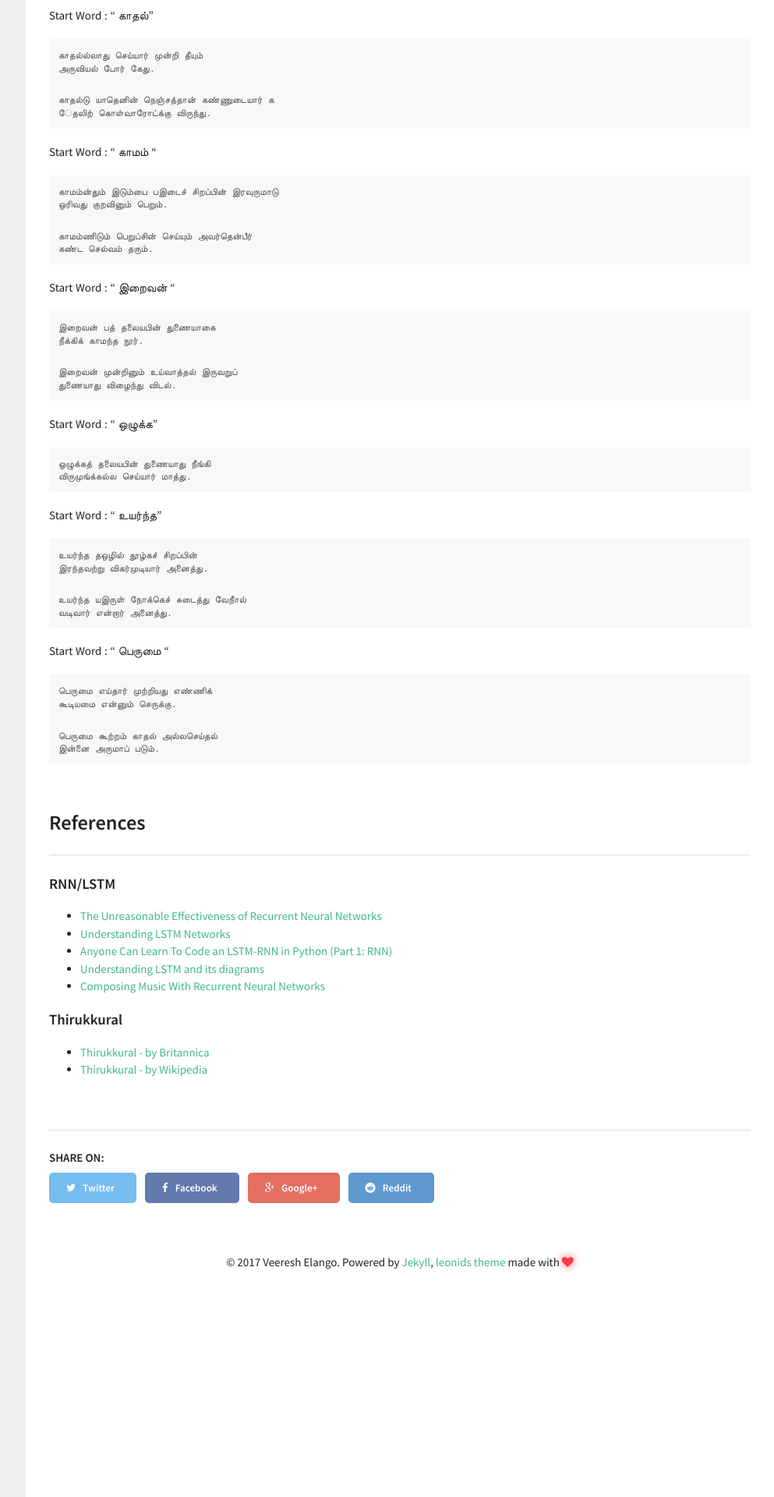
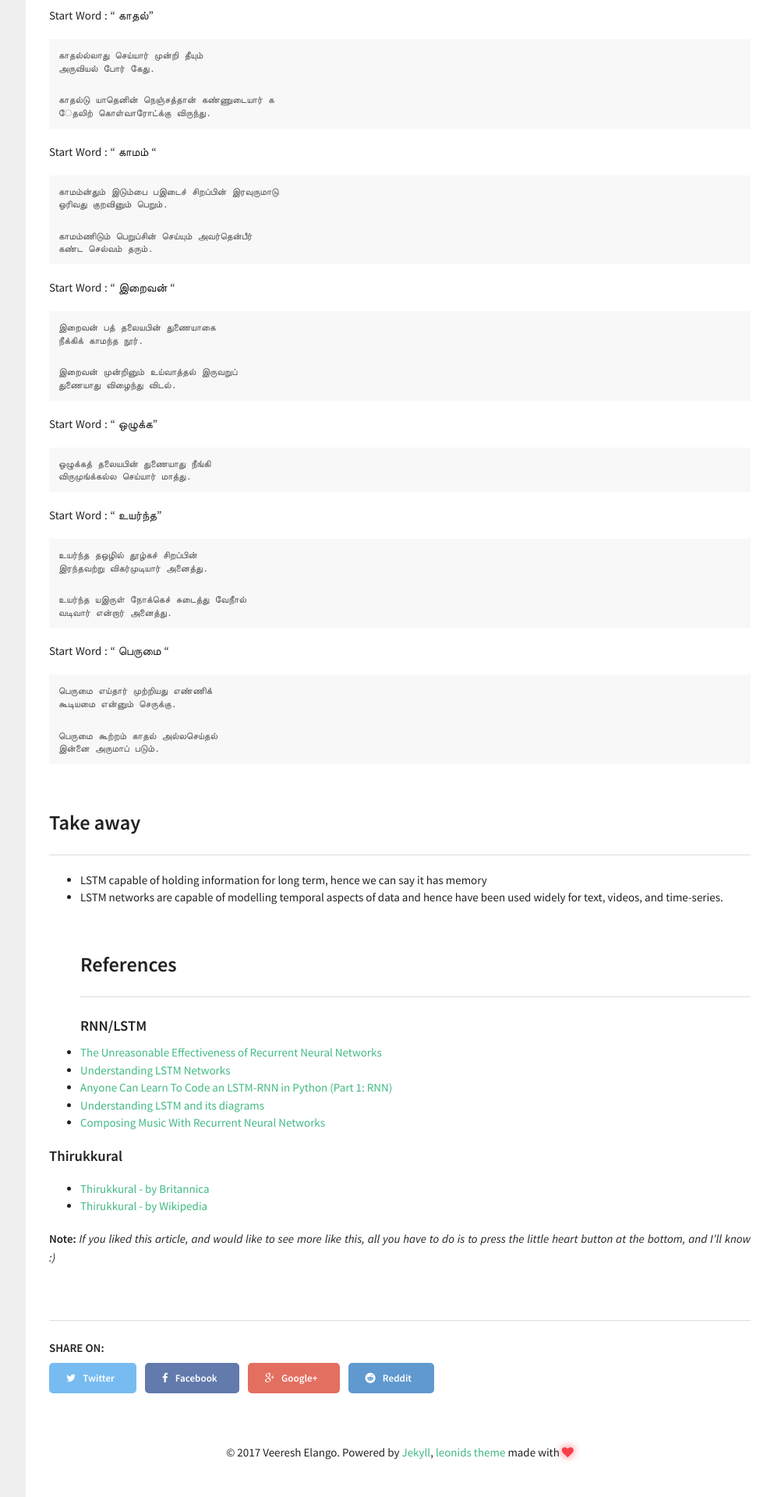
Before and after one commit to VeereshElango/veereshelango.github.io, a Jekyll site: the page built from _posts/2017-07-02-text-generation-with-thirukkural.md, in a window 1280 px wide. Shown: the part 2663-4583 px from the top of the page at 78% size, without its empty margins (287-1280 px from the left). Built offline with Jekyll 4.4.1, drawn with Linux system fonts in a browser that asks for light colours; comment, search, counter and statistics services are not loaded.

Commit message:
added take away

````diff
--- a/_posts/2017-07-02-text-generation-with-thirukkural.md
+++ b/_posts/2017-07-02-text-generation-with-thirukkural.md
@@ -147,6 +147,9 @@ Start Word : " பெருமை "
 இன்னை அருமாப் படும்.
 ```
 
+## Take away
+* LSTM capable of holding information for long term, hence we can say it has memory
+* LSTM networks are capable of modelling temporal aspects of data and hence have been used widely for text, videos, and time-series.
 ## References
 #### RNN/LSTM
 * [The Unreasonable Effectiveness of Recurrent Neural Networks](http://karpathy.github.io/2015/05/21/rnn-effectiveness/)
@@ -158,3 +161,5 @@ Start Word : " பெருமை "
 #### Thirukkural
 * [Thirukkural - by Britannica](https://www.britannica.com/topic/Tirukkural)
 * [Thirukkural - by Wikipedia](https://www.google.com/url?sa=t&rct=j&q=&esrc=s&source=web&cd=2&cad=rja&uact=8&sqi=2&ved=0ahUKEwic78TMjfLUAhXLfRoKHUSHDmgQFggxMAE&url=https%3A%2F%2Fen.wikipedia.org%2Fwiki%2FTirukku%25E1%25B9%259Ba%25E1%25B8%25B7&usg=AFQjCNHgAu5JoMvimy5DIy6LL3p1Wl10Lg)
+
+**Note:** *If you liked this article, and would like to see more like this, all you have to do is to press the little heart button at the bottom, and I’ll know :)*
````
